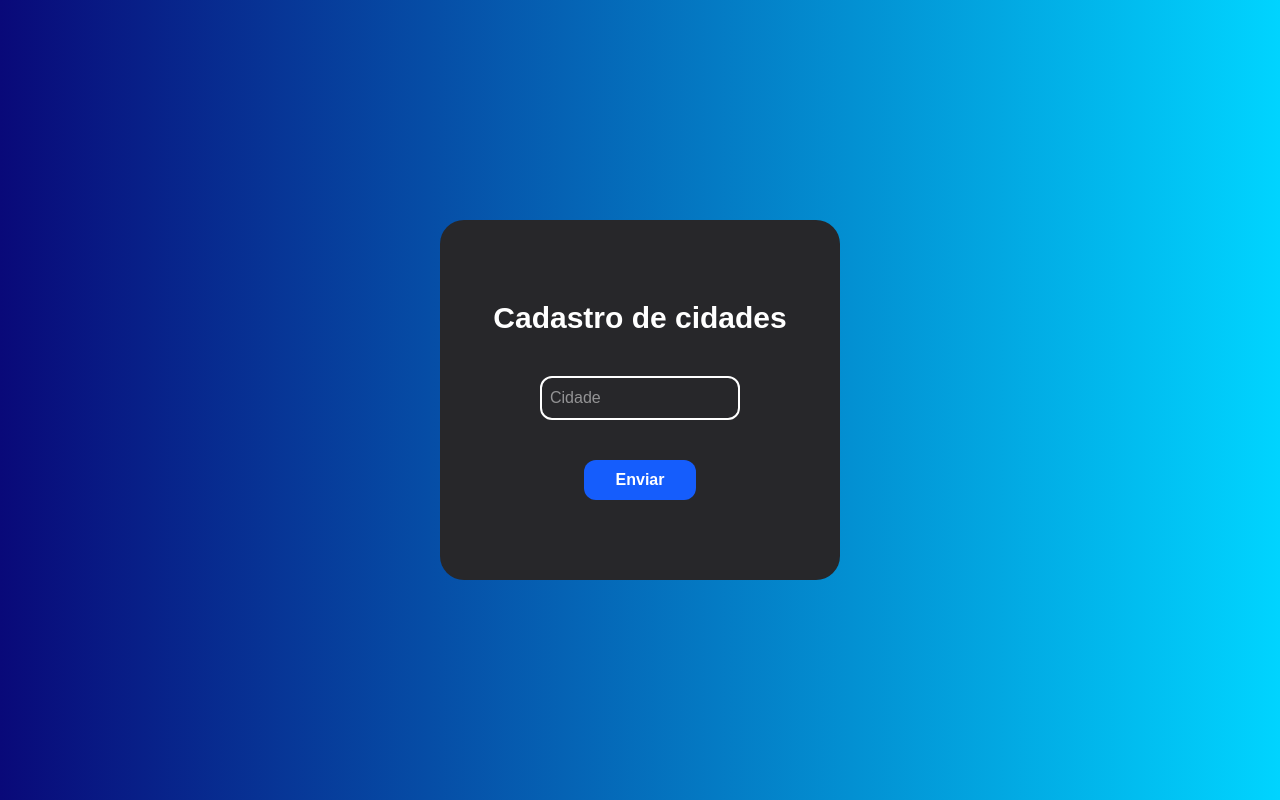
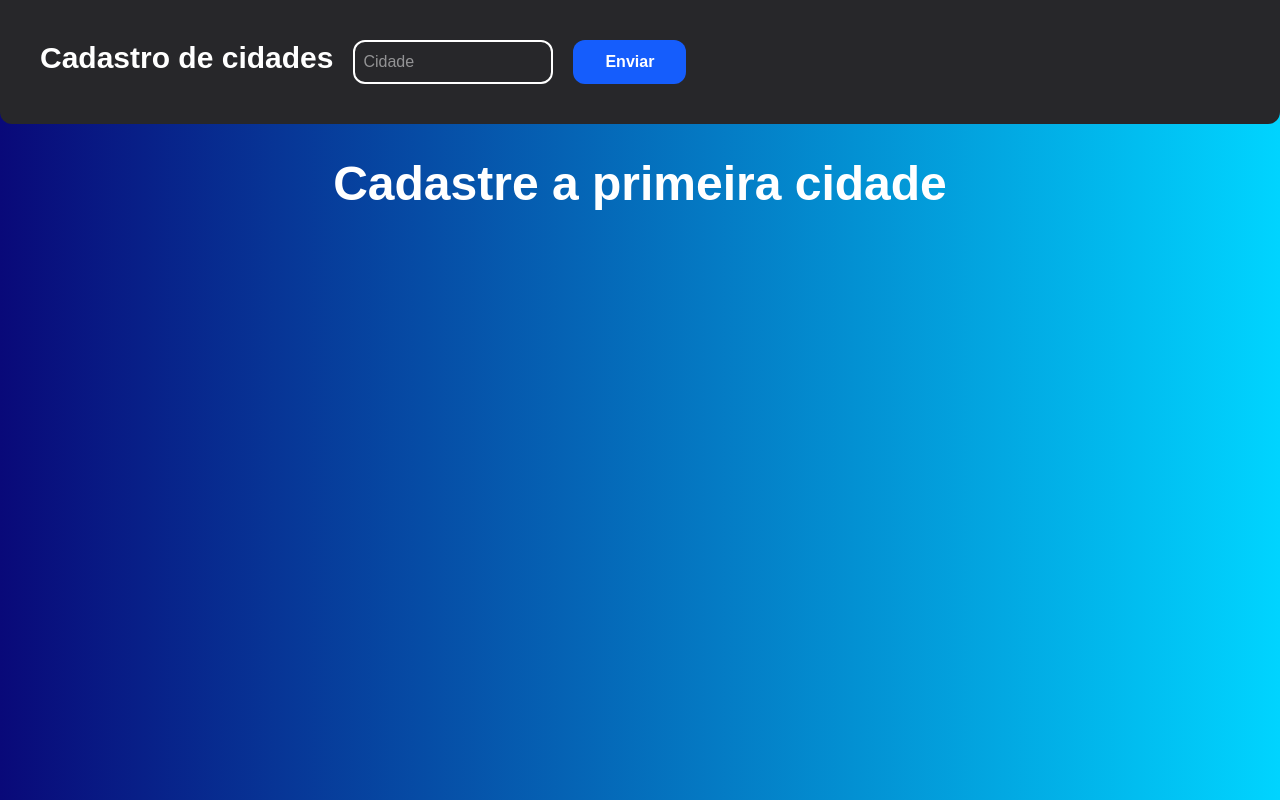
Before and after one commit to gabrielmribeiro9235/react-crud, a Next.js app: page / in a window 1280 px wide. Built offline with nearby package versions, Linux system fonts and the light colour scheme.

Commit message:
style: move form to header and display cities in grid layout

```diff
--- a/app/components/content.components.tsx
+++ b/app/components/content.components.tsx
@@ -2,7 +2,7 @@ import UpdateDeleteButtons from "./updateDeleteButtons.components";
 
 export default function Content({ item, deleteCity, updateCity }: { item: { city: string, temperature: string }, deleteCity: (city: string) => void, updateCity: (city: string) => void}) {
     return(
-        <div className="flex justify-between items-center mt-6 w-100 text-white bg-zinc-800 px-10 py-5 rounded-3xl">
+        <div className="flex justify-between items-center m-5 w-100 text-white bg-zinc-800 px-10 py-5 rounded-3xl">
           <div>
             <h2 className="text-2xl font-bold m-5">{item.city}</h2>
             <p className="text-xl m-5">Temperatura: {item.temperature}</p>
--- a/app/components/form.components.tsx
+++ /dev/null
@@ -1,39 +0,0 @@
-"use client";
-import { useRef } from "react";
-
-export default function Form({ onDataAvailable }: { onDataAvailable: (data: {city: string, temperature: string}) => void }) {
-    const inputRef = useRef<HTMLInputElement>(null);
-
-    const handleClick = async () => {
-        try {
-            const city = inputRef.current!.value.trim().toUpperCase();
-            const response = await fetch(`https://goweather.xyz/v2/weather/${city}`);
-            const data = await response.json();
-            if(!response.ok) {
-                throw new Error("Cidade não encontrada!");
-            }
-            onDataAvailable({
-                city,
-                temperature: data.temperature
-            })
-        } catch {
-            alert("Cidade não encontrada!");
-        } finally {
-            inputRef.current!.placeholder = "Cidade";
-        }
-    };
-
-    return(
-        <div className="flex flex-col w-100 items-center gap-10 text-white bg-zinc-800 px-10 py-20 rounded-3xl">
-            <h1 className="font-bold text-3xl">Cadastro de cidades</h1>
-            <input type="text" ref={inputRef} name="Cidade" autoComplete="off" spellCheck="false" placeholder="Cidade" className="outline-none border-2 p-2 w-50 rounded-xl" />
-            <button type="button" className="px-8 py-2 font-bold bg-blue-600 rounded-xl cursor-pointer hover:opacity-80 active:scale-97" onClick={() => {
-                if(inputRef.current && inputRef.current.value !== ""){
-                    handleClick();
-                    inputRef.current.value = "";
-                    inputRef.current.placeholder = "Buscando...";
-                }
-            }}>Enviar</button>
-        </div>
-    );
-}
--- /dev/null
+++ b/app/components/headerForm.components.tsx
@@ -0,0 +1,41 @@
+"use client";
+import { useRef } from "react";
+
+export default function HeaderForm({ onDataAvailable }: { onDataAvailable: (data: {city: string, temperature: string}) => void }) {
+    const inputRef = useRef<HTMLInputElement>(null);
+
+    const handleClick = async () => {
+        try {
+            const city = inputRef.current!.value.trim().toUpperCase();
+            const response = await fetch(`https://goweather.xyz/v2/weather/${city}`);
+            const data = await response.json();
+            if(!response.ok) {
+                throw new Error("Cidade não encontrada!");
+            }
+            onDataAvailable({
+                city,
+                temperature: data.temperature
+            })
+        } catch {
+            alert("Cidade não encontrada!");
+        } finally {
+            inputRef.current!.placeholder = "Cidade";
+        }
+    };
+
+    return(
+        <header className="flex w-[100vw] justify-between fixed top-0 text-white bg-zinc-800 px-10 py-10 rounded-b-xl">
+            <div className="flex gap-5">
+                <h1 className="font-bold text-3xl">Cadastro de cidades</h1>
+                <input type="text" ref={inputRef} name="Cidade" autoComplete="off" spellCheck="false" placeholder="Cidade" className="outline-none border-2 p-2 w-50 rounded-xl" />
+                <button type="button" className="px-8 py-2 font-bold bg-blue-600 rounded-xl cursor-pointer hover:opacity-80 active:scale-97" onClick={() => {
+                    if(inputRef.current && inputRef.current.value !== ""){
+                        handleClick();
+                        inputRef.current.value = "";
+                        inputRef.current.placeholder = "Buscando...";
+                    }
+                }}>Enviar</button>
+            </div>
+        </header>
+    );
+}
--- a/app/globals.css
+++ b/app/globals.css
@@ -1,14 +1,9 @@
 @import "tailwindcss";
 
 body {
-  padding: 20px 0;
+  padding: 0;
   margin: 0;
   background: #020024;
   background: linear-gradient(90deg, rgba(2, 0, 36, 1) 0%, rgba(9, 9, 121, 1) 0%, rgba(0, 212, 255, 1) 100%);
   font-family: Arial, Helvetica, sans-serif;
-  display: flex;
-  flex-direction: column;
-  min-height: 100vh;
-  justify-content: center;
-  align-items: center;
 }
--- a/app/page.tsx
+++ b/app/page.tsx
@@ -1,6 +1,6 @@
 "use client";
 import { useState } from "react";
-import Form from "./components/form.components";
+import HeaderForm from "./components/headerForm.components";
 import Content from "./components/content.components";
 
 type formDataType = {
@@ -49,10 +49,16 @@ export default function Home() {
 
   return (
     <>
-      <Form onDataAvailable={handleDataFromForm} />
-      {formData.length !== 0 ? formData.map(item => (
-        <Content key={item.city} item={item} deleteCity={deleteCity} updateCity={updateCity} />
-      )): null}
+      <HeaderForm onDataAvailable={handleDataFromForm} />
+      <main className="flex justify-center items-center mt-30">
+          <div className="flex flex-wrap justify-start w-[1320px]">
+            {formData.length !== 0 ? formData.map(item => (
+              <Content key={item.city} item={item} deleteCity={deleteCity} updateCity={updateCity} />
+            )): (
+              <h1 className="text-white text-center font-bold text-5xl pt-10 w-full">Cadastre a primeira cidade</h1>
+            )}
+          </div>
+      </main>
     </>
   );
 }
```
